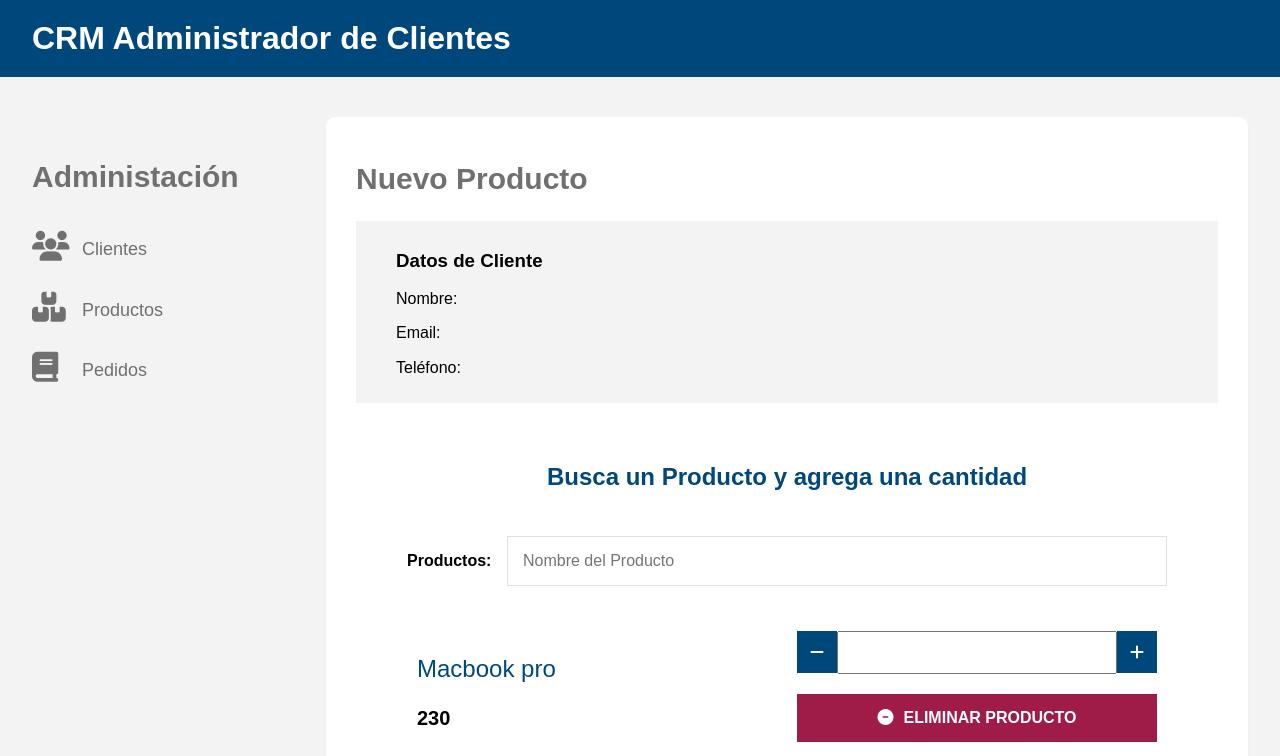
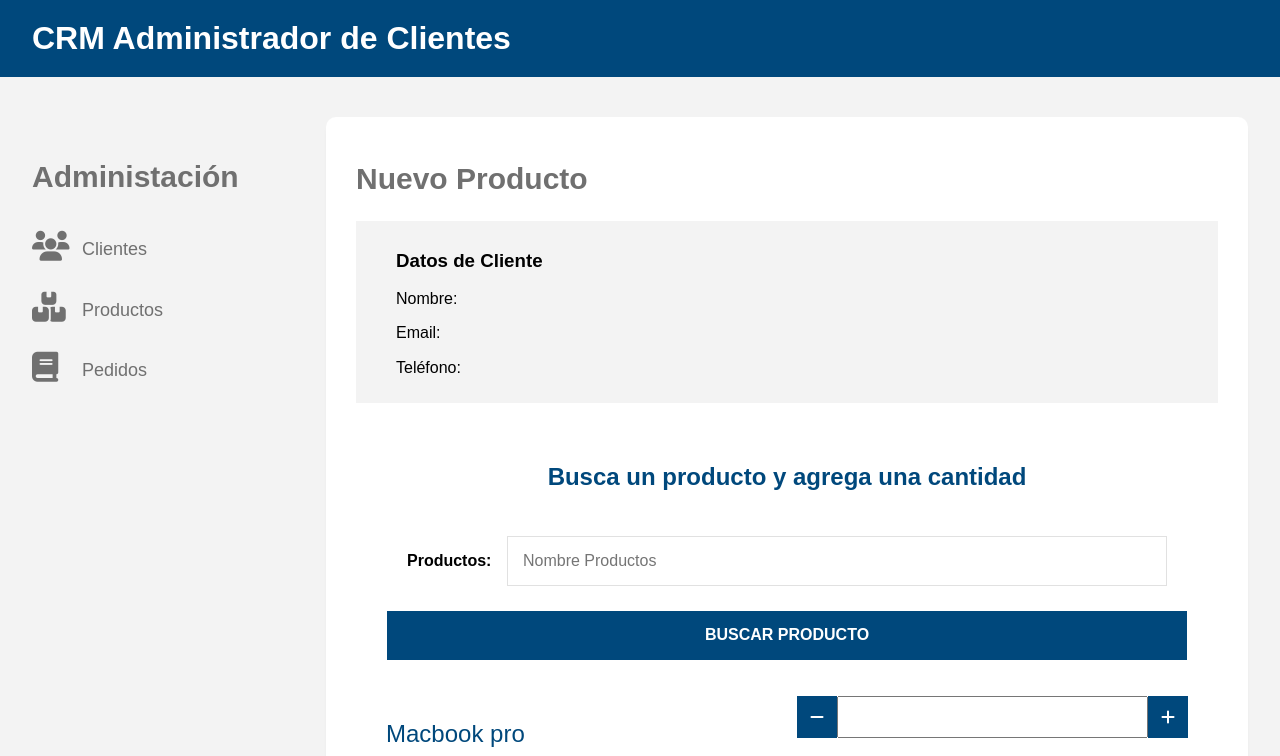
Before and after one commit to JorgeMeza93/api-rest-nodejs-react-frontend, a React (Create React App) app: page /pedidos/nuevo/1 in a window 1280 px wide. Shown: the top 756 px of the page. Built offline with nearby package versions, Linux system fonts and the light colour scheme; no server answers; a web font is replaced by a local one.

Commit message:
Componente de buscar producto

```diff
--- /dev/null
+++ b/src/components/pedidos/FormBuscarProducto.jsx
@@ -0,0 +1,16 @@
+import React from 'react'
+
+function FormBuscarProducto(props){
+  return (
+    <form onSubmit={props.buscarProducto} >
+        <legend>Busca un producto y agrega una cantidad</legend>
+        <div className='campo'>
+            <label>Productos: </label>
+            <input type="text" placeholder='Nombre Productos' name='productos' onChange={props.leerDatosBusqueda} />
+        </div>
+        <input type="submit" className='btn btn-azul btn-block' value="Buscar Producto"/>
+    </form>
+  )
+}
+
+export default FormBuscarProducto
--- a/src/components/pedidos/NuevoPedido.jsx
+++ b/src/components/pedidos/NuevoPedido.jsx
@@ -1,6 +1,7 @@
 import React, { Fragment, useState, useEffect } from "react";
 import { useParams } from "react-router-dom";
 import clienteAxios from "../../config/axios";
+import FormBuscarProducto from "./FormBuscarProducto";
 
 function NuevoPedido(){
     const { id } = useParams();
@@ -11,7 +12,13 @@ function NuevoPedido(){
     }
     useEffect( () => {
         consultarAPI();
-    }, [])
+    }, []);
+    const buscarProducto = () => {
+
+    }
+    const leerDatosBusqueda = () => {
+
+    }
     return(
         <Fragment>
             <h2>Nuevo Producto</h2>
@@ -21,12 +28,7 @@ function NuevoPedido(){
                 <p>Email: {cliente.email}</p>
                 <p>Teléfono: {cliente.telefono}</p>
             </div>
-            <form>
-                <legend>Busca un Producto y agrega una cantidad</legend>
-                <div className="campo">
-                    <label>Productos: </label>
-                    <input type="text" placeholder="Nombre del Producto" name="productos" />
-                </div>
+            <FormBuscarProducto buscarProducto={buscarProducto} leetDatosBusqueda={leerDatosBusqueda} />
             <ul className="resumen">
                 <li>
                     <div className="texto-producto">
@@ -52,7 +54,6 @@ function NuevoPedido(){
             <div className="enviar">
                 <input type="submit" className="btn btn-azul" value="Agregar Pedido" />
             </div>
-            </form>
         </Fragment>
     )
 }
```
Lines whose indentation alone changed are shown as unchanged.
